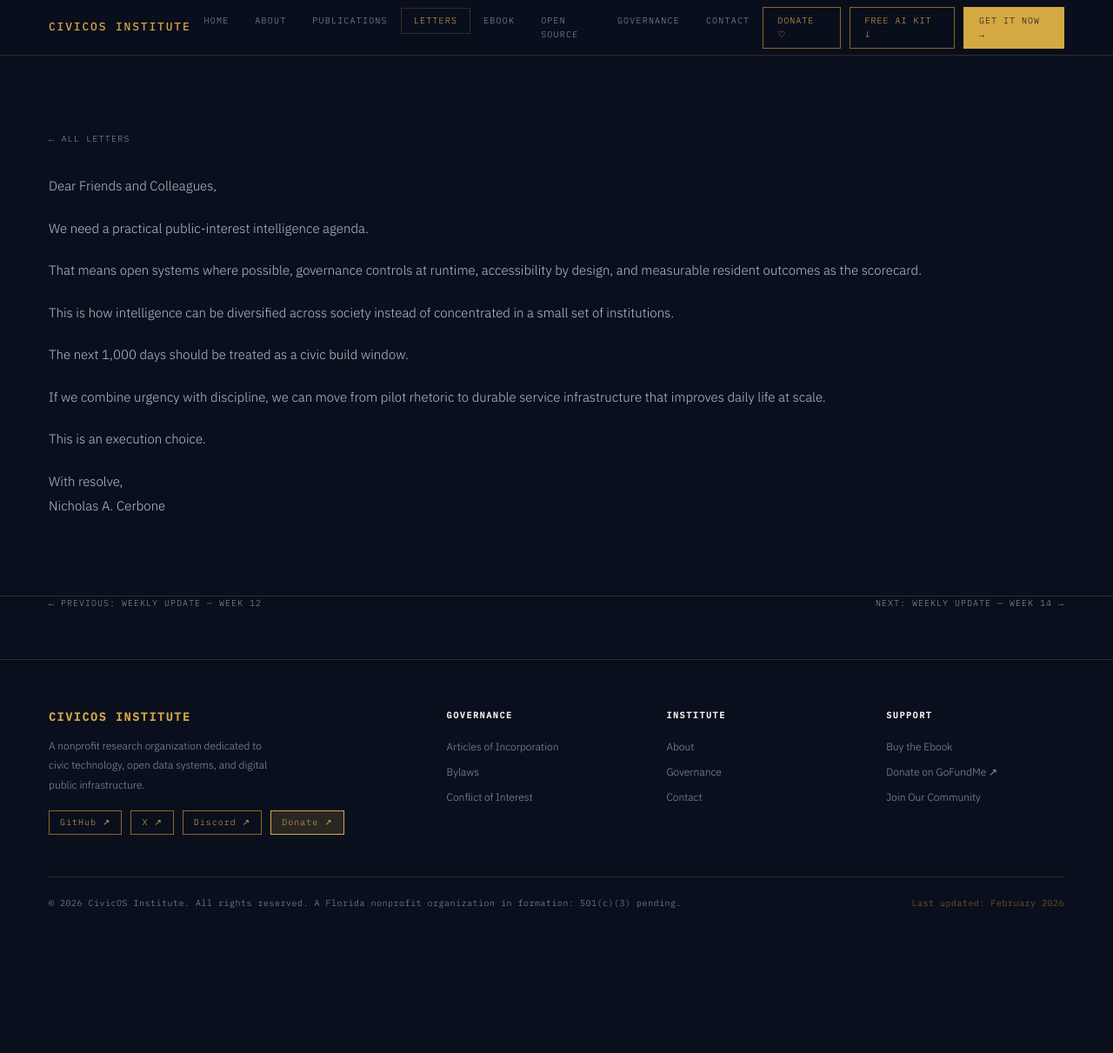
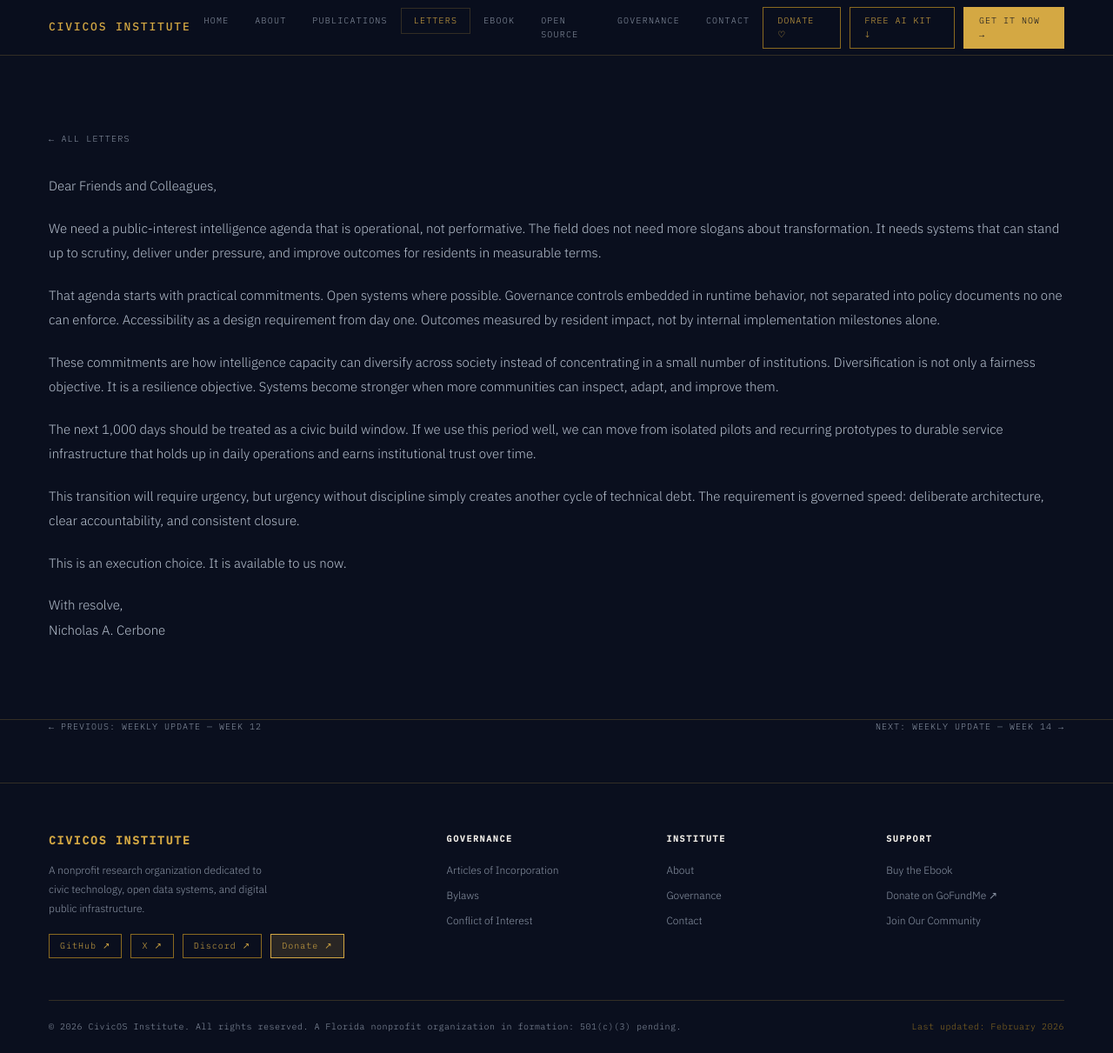
Before and after one commit to CivicOSInstitute/civicos-institute.github.io, a Jekyll site: the page built from _letters/2026-03-31-week-13.html, in a window 1280 px wide and 1211 px high. Shown: the whole window at 87% size. Built offline with Jekyll 4.4.1, drawn with Linux system fonts in a browser that asks for light colours; some web fonts are replaced.

Commit message:
Expand week 13 letter to long-form v2 tone consistency

```diff
--- a/_letters/2026-03-31-week-13.html
+++ b/_letters/2026-03-31-week-13.html
@@ -12,11 +12,11 @@ permalink: /letters/week-13-2026/
 
 <div class="letter-body">
 <p>Dear Friends and Colleagues,</p>
-<p>We need a practical public-interest intelligence agenda.</p>
-<p>That means open systems where possible, governance controls at runtime, accessibility by design, and measurable resident outcomes as the scorecard.</p>
-<p>This is how intelligence can be diversified across society instead of concentrated in a small set of institutions.</p>
-<p>The next 1,000 days should be treated as a civic build window.</p>
-<p>If we combine urgency with discipline, we can move from pilot rhetoric to durable service infrastructure that improves daily life at scale.</p>
-<p>This is an execution choice.</p>
+<p>We need a public-interest intelligence agenda that is operational, not performative. The field does not need more slogans about transformation. It needs systems that can stand up to scrutiny, deliver under pressure, and improve outcomes for residents in measurable terms.</p>
+<p>That agenda starts with practical commitments. Open systems where possible. Governance controls embedded in runtime behavior, not separated into policy documents no one can enforce. Accessibility as a design requirement from day one. Outcomes measured by resident impact, not by internal implementation milestones alone.</p>
+<p>These commitments are how intelligence capacity can diversify across society instead of concentrating in a small number of institutions. Diversification is not only a fairness objective. It is a resilience objective. Systems become stronger when more communities can inspect, adapt, and improve them.</p>
+<p>The next 1,000 days should be treated as a civic build window. If we use this period well, we can move from isolated pilots and recurring prototypes to durable service infrastructure that holds up in daily operations and earns institutional trust over time.</p>
+<p>This transition will require urgency, but urgency without discipline simply creates another cycle of technical debt. The requirement is governed speed: deliberate architecture, clear accountability, and consistent closure.</p>
+<p>This is an execution choice. It is available to us now.</p>
 <p>With resolve,<br>Nicholas A. Cerbone</p>
 </div>
```
